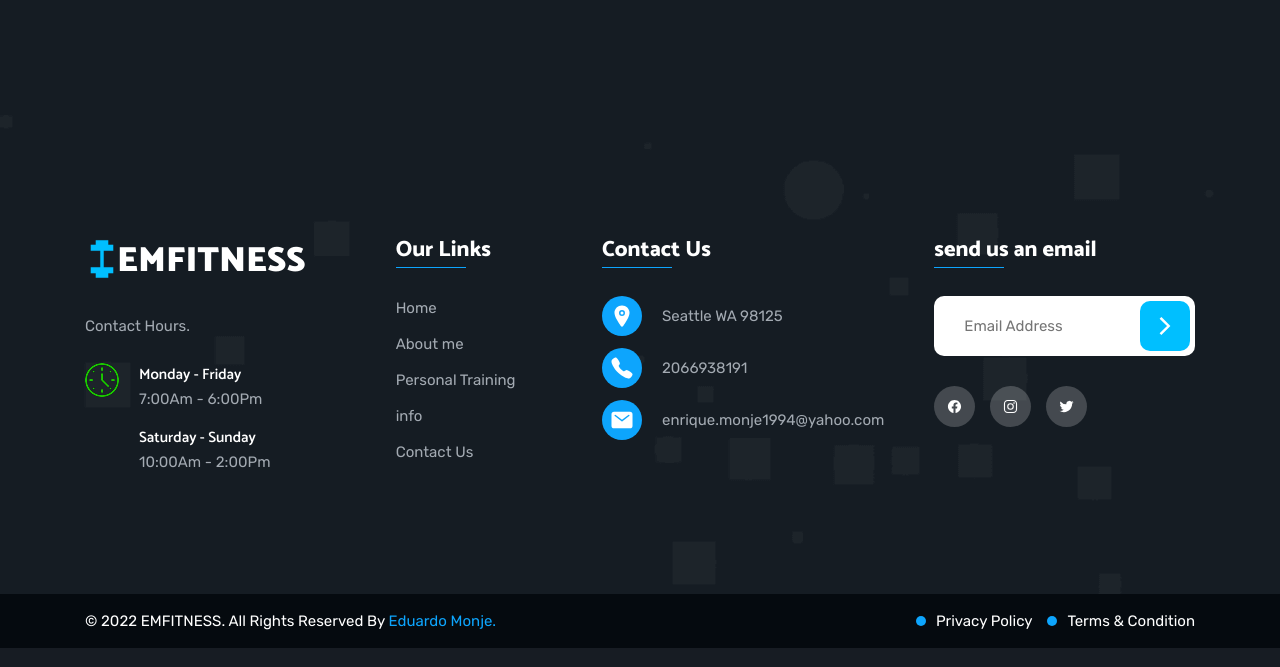
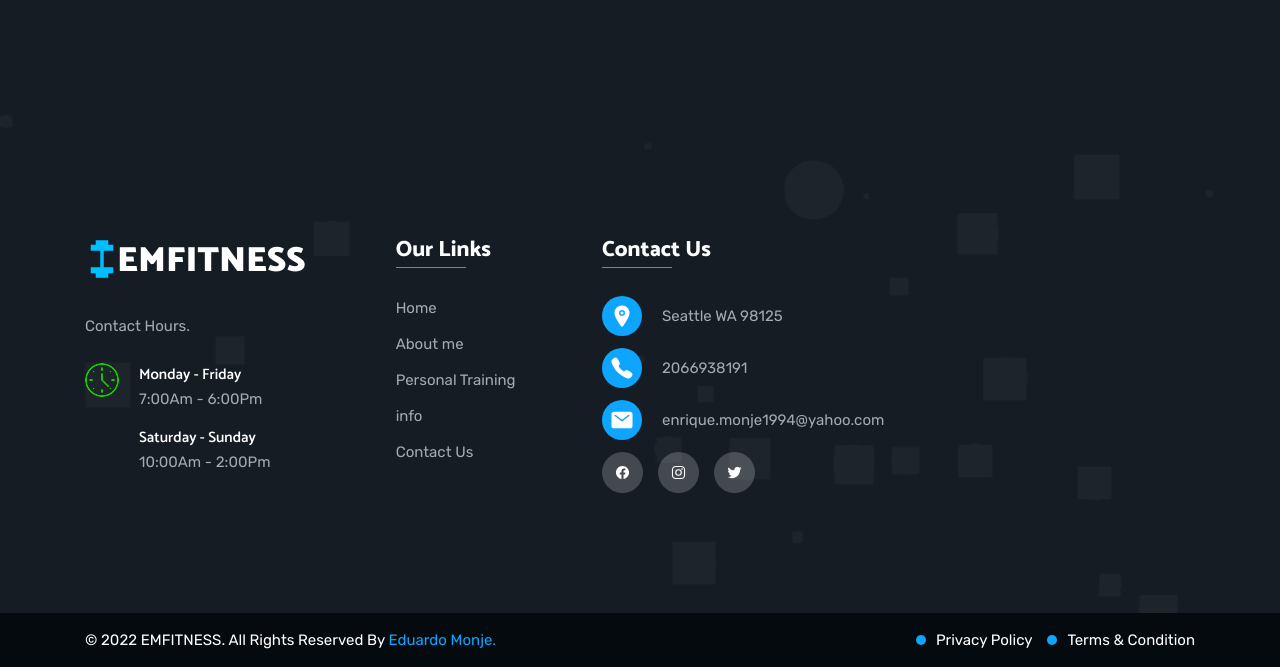
Before and after one commit to Goldnboy26/EMFITNESS, a PHP site: page / in a window 1280 px wide. Shown: the part 3198-3865 px from the top of the page. Run offline with PHP 8.4, Linux system fonts and the light colour scheme.

Commit message:
update index

```diff
--- a/assets/css/bio.css
+++ b/assets/css/bio.css
@@ -120,7 +120,7 @@ button:hover{
     }
 
     .about-text{
-        width: 400px;
+        width: 360px;
     }
 
     }
--- a/index.html
+++ b/index.html
@@ -530,24 +530,6 @@
             </div>
           </li>
 
-        </ul>
-
-        <ul class="footer-list">
-
-          <li>
-            <p class="footer-list-title has-before">send us an email</p>
-          </li>
-
-          <li>
-            <form action="" class="footer-form">
-              <input type="email" name="email_address" aria-label="email" placeholder="Email Address" required
-                class="input-field">
-
-              <button type="submit" class="btn btn-primary" aria-label="Submit">
-                <ion-icon name="chevron-forward-sharp" aria-hidden="true"></ion-icon>
-              </button>
-            </form>
-          </li>
 
           <li>
             <ul class="social-list">
```
